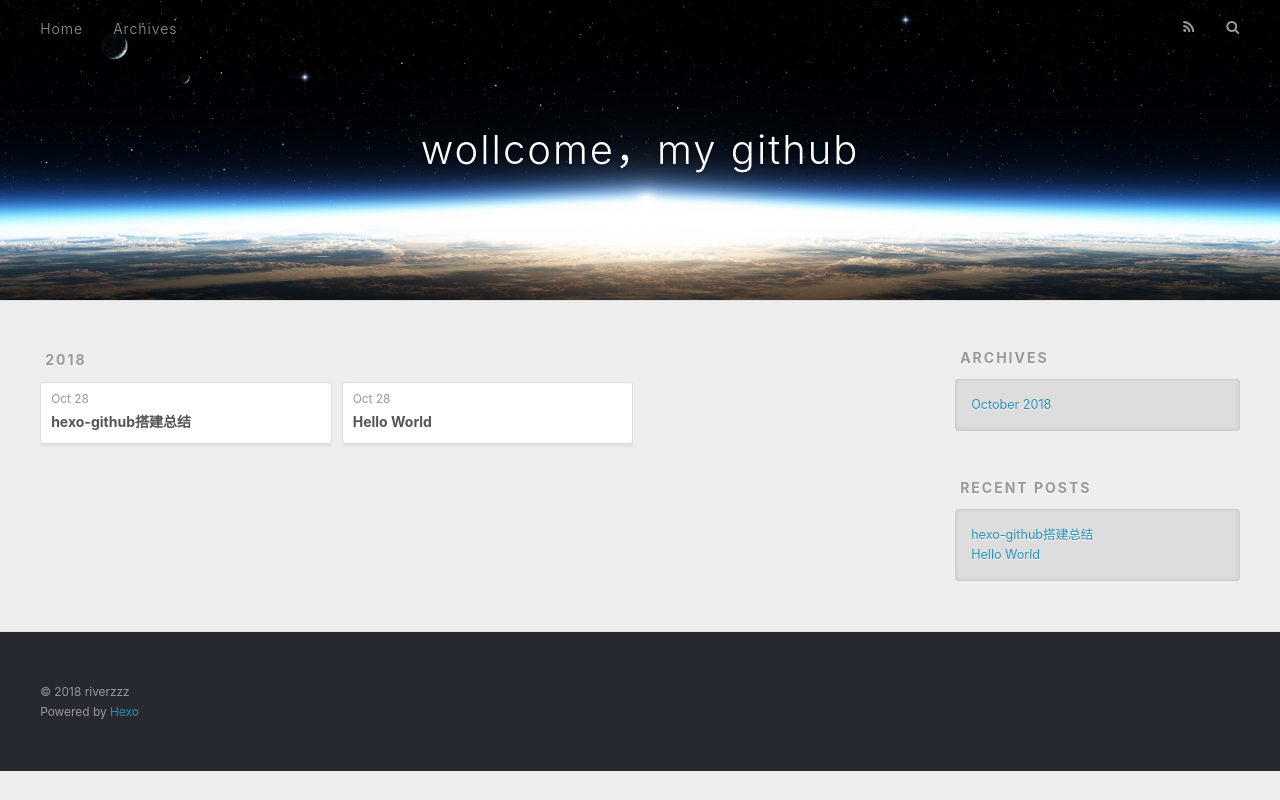
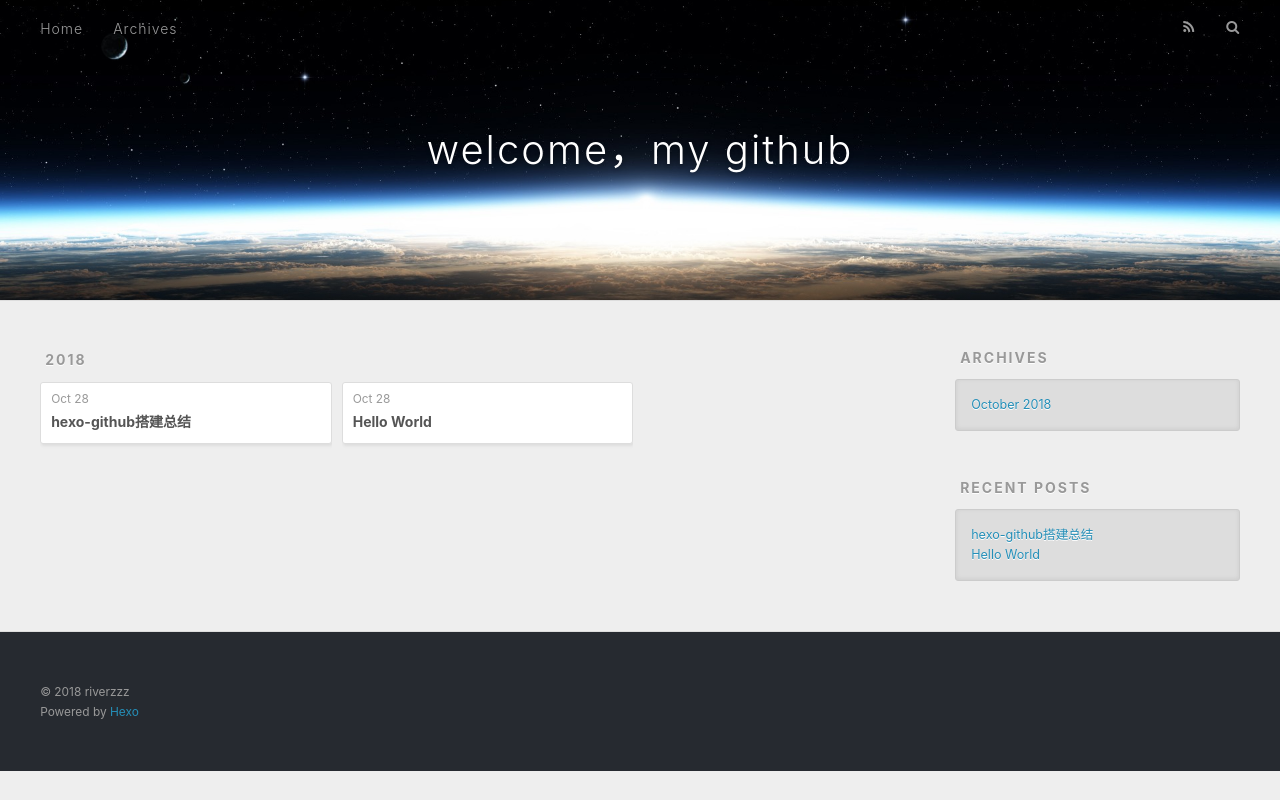
Before and after one commit to riverzzz/riverzzz.github.io, a plain HTML site: page archives/2018/10/index.html in a window 1280 px wide. Drawn offline with nearby package versions, Linux system fonts and the light colour scheme.

Commit message:
Site updated: 2018-11-03 14:58:25

```diff
--- a/archives/2018/10/index.html
+++ b/archives/2018/10/index.html
@@ -5,17 +5,17 @@
 
 
 
-  <title>Archives: 2018/10 | wollcome，my github</title>
+  <title>Archives: 2018/10 | welcome，my github</title>
   <meta name="viewport" content="width=device-width, initial-scale=1, maximum-scale=1">
   <meta property="og:type" content="website">
-<meta property="og:title" content="wollcome，my github">
+<meta property="og:title" content="welcome，my github">
 <meta property="og:url" content="http://yoursite.com/archives/2018/10/index.html">
-<meta property="og:site_name" content="wollcome，my github">
+<meta property="og:site_name" content="welcome，my github">
 <meta property="og:locale" content="default">
 <meta name="twitter:card" content="summary">
-<meta name="twitter:title" content="wollcome，my github">
+<meta name="twitter:title" content="welcome，my github">
 
-    <link rel="alternate" href="/atom.xml" title="wollcome，my github" type="application/atom+xml">
+    <link rel="alternate" href="/atom.xml" title="welcome，my github" type="application/atom+xml">
 
 
     <link rel="icon" href="/favicon.png">
@@ -34,7 +34,7 @@
   <div id="header-outer" class="outer">
     <div id="header-title" class="inner">
       <h1 id="logo-wrap">
-        <a href="/" id="logo">wollcome，my github</a>
+        <a href="/" id="logo">welcome，my github</a>
       </h1>
 
     </div>
```
Also changed, not shown: 2018/10/28/hello-world/index.html (+4 -4 lines), 2018/10/28/hexo-github搭建总结/index.html (+4 -4 lines), archives/2018/index.html (+6 -6 lines), archives/index.html (+6 -6 lines), index.html (+6 -6 lines).
